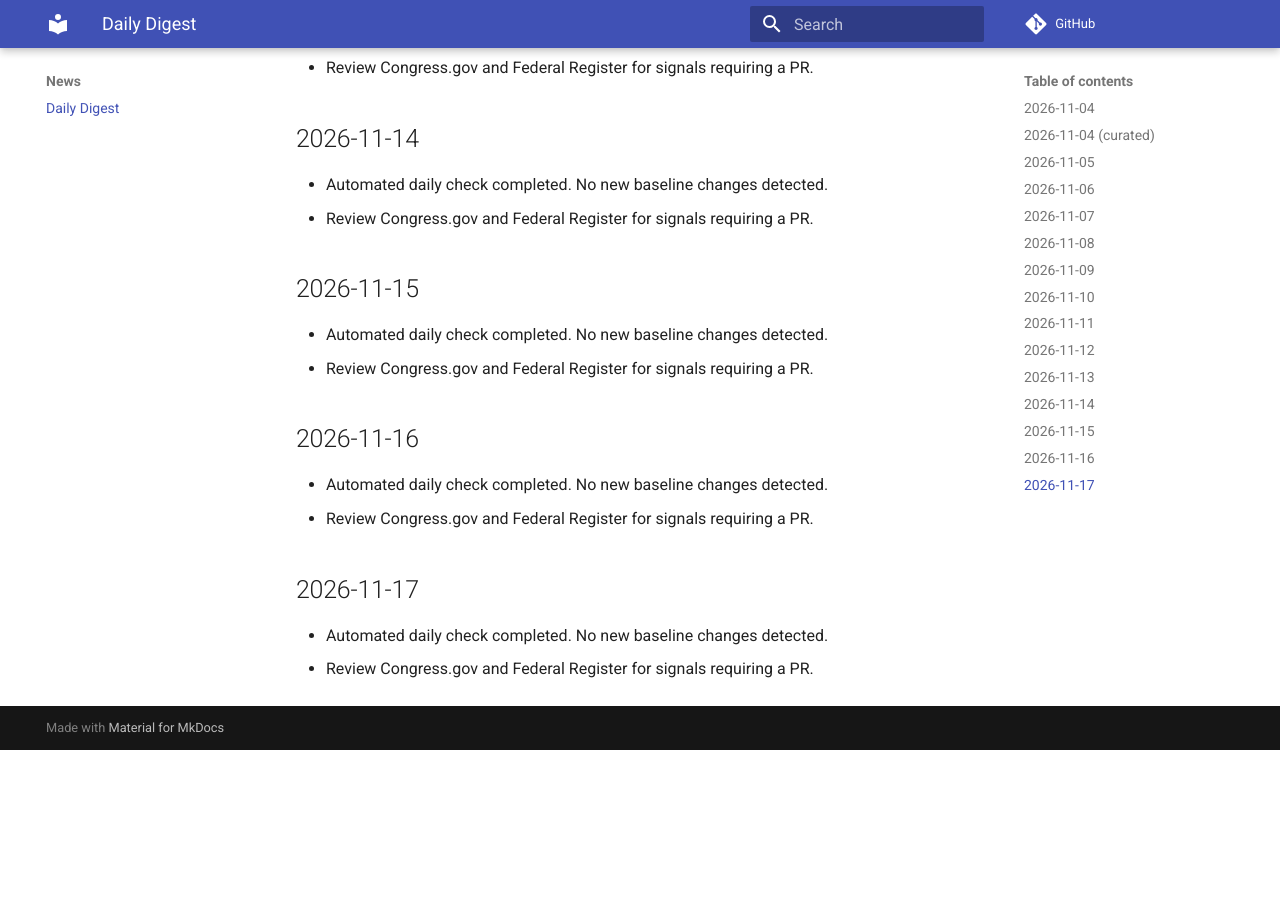
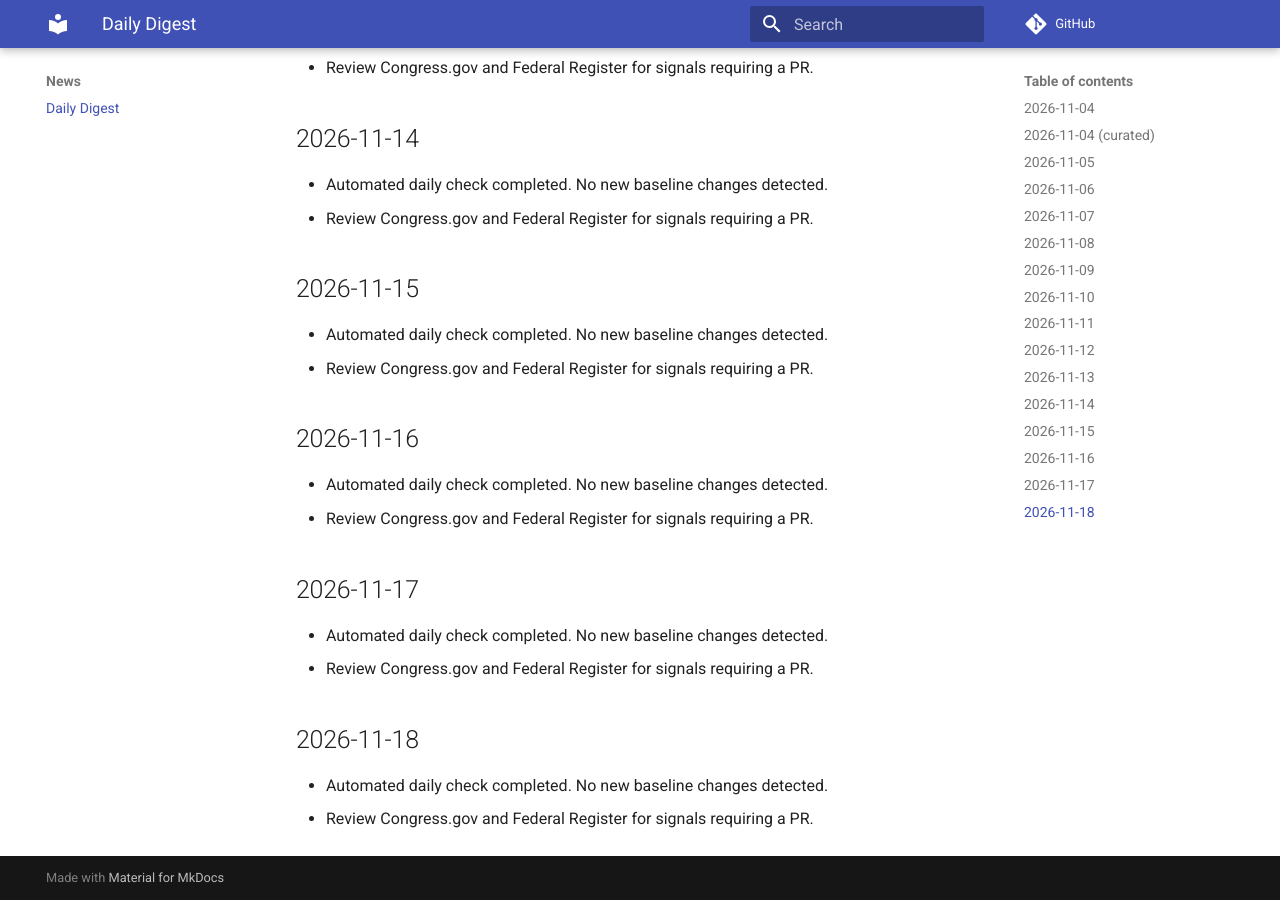
Before and after one commit to felipelago17/Congressional-Influence-Sanctions-Export-Controls, an MkDocs documentation site: the page built from docs/news/digest.md, in a window 1280 px wide and 900 px high, scrolled down 1893 px. Built offline with MkDocs 1.6.1 and Material for MkDocs 9.7.7, drawn with Linux system fonts in a browser that asks for light colours; comment, search, counter and statistics services are not loaded; before the commit the page ends 2643 px from its top, so only the background shows below that.

Commit message:
chore: daily digest

```diff
--- a/docs/news/digest.md
+++ b/docs/news/digest.md
@@ -75,3 +75,8 @@ Automated updates only. Tracker rows are added via pull request.
 
 - Automated daily check completed. No new baseline changes detected.
 - Review Congress.gov and Federal Register for signals requiring a PR.
+
+## 2026-11-18
+
+- Automated daily check completed. No new baseline changes detected.
+- Review Congress.gov and Federal Register for signals requiring a PR.
```
